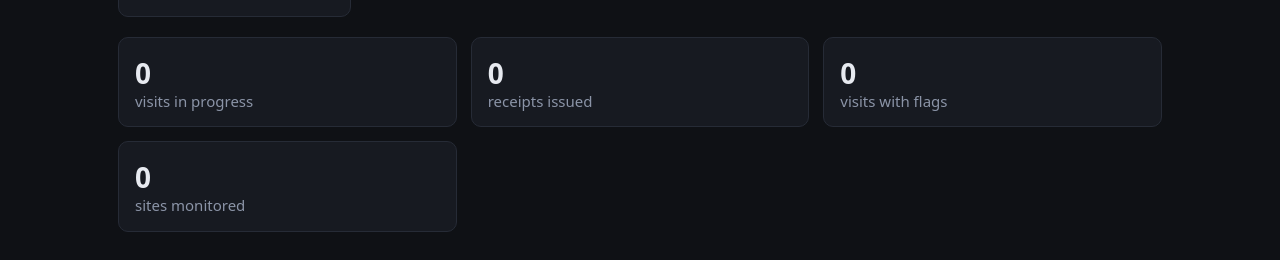
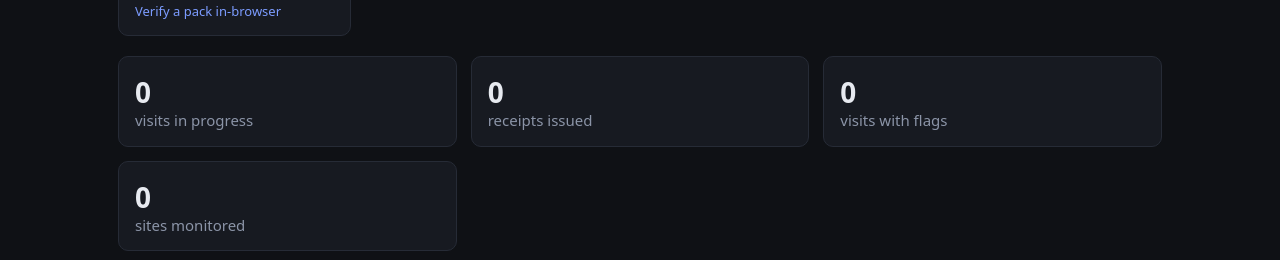
Before and after one commit to josepha-mayo/attest, a FastAPI app: template src/attest/templates/dashboard.html in a window 1280 px wide. Shown: the part 248-508 px from the top of the page. Run offline with FastAPI, Linux system fonts and the light colour scheme; the template is opened without the code that fills it, so the values that code supplies are empty.

Commit message:
Serve the standalone verifier from the dashboard at /verify-pack
The same zero-dependency page every pack embeds — a judge drops the
downloaded .zip straight onto the running app; no extracting, no
install, nothing uploads. Linked from the ledger card and the demo
tour.

```diff
--- a/src/attest/app.py
+++ b/src/attest/app.py
@@ -475,6 +475,14 @@ def create_app(
         except Exception as exc:  # noqa: BLE001
             ok, why = False, f"could not parse receipt: {exc}"
         return render(request, "verify.html", result=(ok, why), public_key=signer.public_key_b64)
+
+    @app.get("/verify-pack", response_class=HTMLResponse)
+    async def verify_pack_page(request: Request):
+        """The same dependency-free browser verifier every pack embeds — drop a
+        downloaded .zip straight onto the running dashboard; nothing uploads."""
+        from .verifyjs import VERIFY_HTML
+
+        return HTMLResponse(VERIFY_HTML)
 
     # ------------------------------------------------------------------ admin (JSON)
 
--- a/src/attest/cli.py
+++ b/src/attest/cli.py
@@ -501,8 +501,8 @@ def _demo(args: argparse.Namespace) -> None:
     print("     'Run agent brief' for the Strands/Bedrock agent's own read.", flush=True)
     print("  2. Click a visit — the strip shows schedule vs. coverage vs. evidence;", flush=True)
     print("     'Conclude the record' signs the coordinator's call on a dispute.", flush=True)
-    print("  3. Download a pack and drop the .zip onto verify.html — it", flush=True)
-    print("     self-verifies in the browser, no install, no unzip. Site packs", flush=True)
+    print("  3. Download a pack, then 'Verify a pack in-browser' on the dashboard —", flush=True)
+    print("     drop the .zip; it self-verifies, no install, no unzip. Site packs", flush=True)
     print("     carry the signed coverage cert: 'was anyone watching?'", flush=True)
     print("  In another terminal, point at the demo's store first:", flush=True)
     print(f'    $env:ATTEST_DATA_DIR="{data_dir}"   (PowerShell)', flush=True)
--- a/src/attest/templates/dashboard.html
+++ b/src/attest/templates/dashboard.html
@@ -15,6 +15,7 @@
     {% for sid, site in sites.items() %}
     <br><a href="/sites/{{ sid }}/pack.zip" style="color:var(--accent)" title="Every signed record for this site, one manifest, offline verifier">Case pack: {{ site.name }}</a>
     {% endfor %}
+    <br><a href="/verify-pack" style="color:var(--accent)" title="The same verifier every pack embeds — drop a .zip; nothing uploads">Verify a pack in-browser</a>
   </div>
 </div>
 
```
Also changed, not shown: tests/test_app.py (+9 -0 lines).
